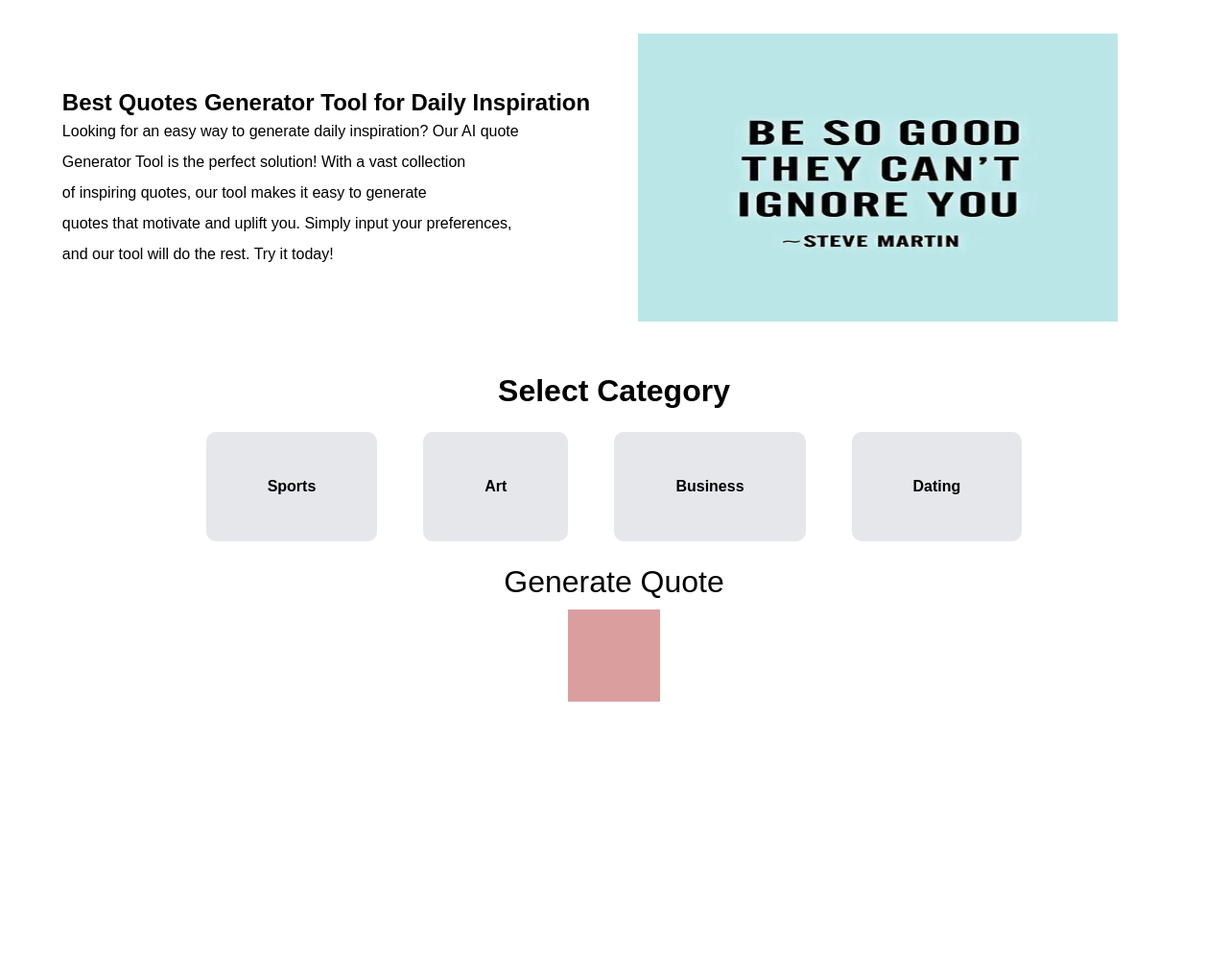
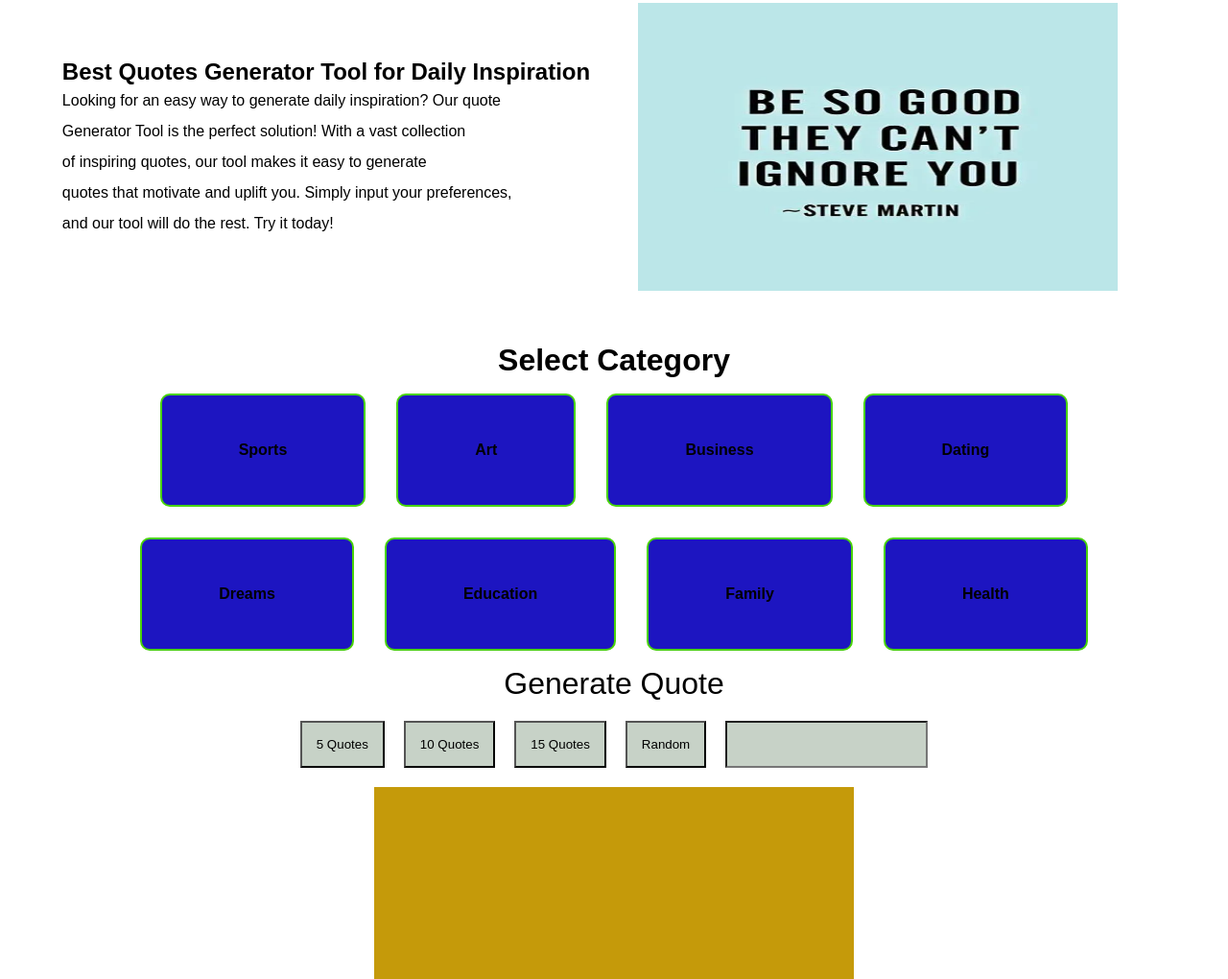
Before and after one commit to thrishank/Random-Quote-Genrator, a plain HTML site: page index.html in a window 1280 px wide. Shown: the part 798-1818 px from the top of the page at 96% size. Before the commit the page ends 1539 px from the top, so only its background shows below. Drawn offline with Linux system fonts and the light colour scheme.

Commit message:
added the multiple quotes function

```diff
--- a/index.html
+++ b/index.html
@@ -14,7 +14,7 @@
         </div>
         <div class="top-nav_bar">
           <h3>Home</h3>
-          <h3>Generate Quote</h3>
+          <h3 onclick="window.scroll(0,800)">Generate Quote</h3>
           <h3>Saved Quote</h3>
           <h3>About</h3>
           <h3><a id="dark">Dark Mode</a></h3>
@@ -27,8 +27,8 @@
         <p>Looking for an easy and convenient way to find inspirational quotes that resonate with you or<br>
            to create custom quote graphics for your social media profiles or website? Look no further than<br>
             our powerful quotes tool and generator! With just a few clicks, you can browse through a vast <br>
-            collection of quotes from famous authors, thought leaders, and other inspiring figures, or you<br>
-             can generate your own unique quotes using our intuitive quote generator.</p>
+            collection of quotes from famous authors, thought leaders, and other inspiring figures.<br>
+            </p>
       </div>
     </div>
     <div class="text-img">
@@ -40,7 +40,7 @@
            Occasion with our Quote
            <br> Generator</h2>
         <p>Whether you're looking for a quote to include in a speech, a social<br>
-           media post or a card, we've got you covered. Our AI Quote<br>
+           media post or a card, we've got you covered. Our Quote<br>
            Generator Tool features a vast collection of quotes on various topics<br>
            and occasions, including love, motivation,and success. With just a<br>
            few clicks, you can find the perfect quote that resonate with your<br>
@@ -50,7 +50,7 @@
     <div class="text-img 2">
       <div class="texts">
         <h2>Best Quotes Generator Tool for Daily Inspiration</h2>
-        <p>Looking for an easy way to generate daily inspiration? Our AI quote<br>
+        <p>Looking for an easy way to generate daily inspiration? Our quote<br>
           Generator Tool is the perfect solution! With a vast collection
           <br> of inspiring quotes, our tool makes it easy to generate
           <br>quotes that motivate and uplift you. Simply input your preferences,
@@ -62,7 +62,7 @@
     </div>
     <h1 style="text-align: center;">Select Category</h1>
     <div class="select-category">
-      <div class="row 1">
+      <div class="row1">
         <div class="box">
           <a>Sports</a>
         </div>
@@ -76,9 +76,30 @@
           <a>Dating</a>
         </div>
       </div>
+      <div class="row2">
+        <div class="box">
+          <a>Dreams</a>
+        </div>
+        <div class="box">
+          <a>Education</a>
+        </div>
+        <div class="box">
+          <a>Family</a>
+        </div>
+        <div class="box">
+          <a>Health</a>
+        </div>
+      </div>
     </div>
     <section>
       <a id="update-button">Generate Quote</a>
+      <div class="in">
+        <button>5 Quotes</button>
+        <button>10 Quotes</button>
+        <button>15 Quotes</button>
+        <button>Random</button>
+        <input type="number">
+      </div>
       <div class="quote-container">
         <div class="result">
           <p class="quote" id="quote-text"></p>
--- a/script.js
+++ b/script.js
@@ -5,7 +5,8 @@ const updatebutton = document.getElementById("update-button");
 const quotecategory = document.getElementById("quote-category");
 const savebutton = document.getElementsByClassName("save");
 const cat1 = document.getElementsByClassName("box");
-
+const btn = document.getElementsByTagName("button");
+const input = document.getElementsByTagName("input");
 dark.addEventListener("click", function () {
   var element = document.body;
   if (element.style.backgroundColor === "white") {
@@ -34,6 +35,10 @@ cat1[3].addEventListener("click", function () {
   url = "https://famous-quotes4.p.rapidapi.com/random?category=dating&count=1";
   updatequote();
 });
+btn[0].addEventListener("click", function () {
+  url = "https://famous-quotes4.p.rapidapi.com/random?category=sports&count=10";
+  numupdatequote();
+});
 async function fetchRandomquote() {
   try {
     const response = await fetch(url, options);
@@ -52,7 +57,31 @@ async function updatequote() {
   }
 }
 updatebutton.addEventListener("click", updatequote);
-
+async function numupdatequote() {
+  const quotedata = await fetchRandomquote();
+  if (quotedata) {
+    for (let i = 0; i < quotedata.length; i++) {
+      var divElement = document.createElement("div");
+      divElement.className = "result";
+      var quoteTextelement = document.createElement("p");
+      quoteTextelement.className = "quote";
+      quoteTextelement.id = "quote-text";
+      var quoteCategory = document.createElement("p");
+      quoteCategory.className = "category";
+      quoteCategory.id = "quote-category";
+      var quoteAuthorElement = document.createElement("p");
+      quoteAuthorElement.className = "author";
+      quoteAuthorElement.id = "quote-author";
+      divElement.appendChild(quoteTextelement);
+      divElement.appendChild(quoteAuthorElement);
+      divElement.appendChild(quoteCategory);
+      document.body.appendChild(divElement);
+      quoteTextelement.innerHTML = quotedata[i].text;
+      quoteCategory.innerHTML = quotedata[i].category + " Quote";
+      quoteAuthorElement.innerHTML = quotedata[i].author + " Author";
+    }
+  }
+}
 /* declare a async function name(){}
 1. try - to fetch the data
    1. store the response in a varaible using const response = await fetch(url,options)
--- a/style.css
+++ b/style.css
@@ -73,17 +73,21 @@ a{
     text-align: center;
     font-size: xx-large;
 }
-.row{
+.select-category{
+    display: flex;
+    flex-direction: column;
+}
+.row1, .row2{
     display: flex;
     justify-content: center;
 }
 .box {
-    display: inline-block;
-    padding: 3rem 4rem;
-    background-color: #E5E7EB;
+    border: 2px solid rgb(73, 211, 9);
+    padding: 3rem 5rem;
+    background-color: rgb(29, 21, 193);
     border-radius: 10px;
     text-align: center;
-    margin: 1.5rem;
+    margin: 1rem;
 }
 .box a {
     text-decoration: none;
@@ -96,12 +100,13 @@ a{
 .quote-container{
     display: flex;
     justify-content: center;
-    padding: 10px;
 }
 .result{
-    display: inline-block;
-    background-color: rgb(218, 158, 158);
-    padding: 3rem;
+    text-align: center;
+    height: 200px;
+    width: 500px;
+    background-color: rgb(197, 154, 10);
+    padding: 1rem;
 }
 .result:hover{
     background-color:#177cbf;
@@ -109,3 +114,17 @@ a{
 #quote-author, #quote-category{
     font-size: x-large;
 }
+.in{
+    display: flex;
+    justify-content: center;
+    padding: 10px;
+}
+button, input{
+    cursor: pointer;
+    padding: 15px;
+    background-color: rgb(199, 210, 199);
+    margin: 10px;
+}
+h3{
+    cursor: pointer;
+}
```
